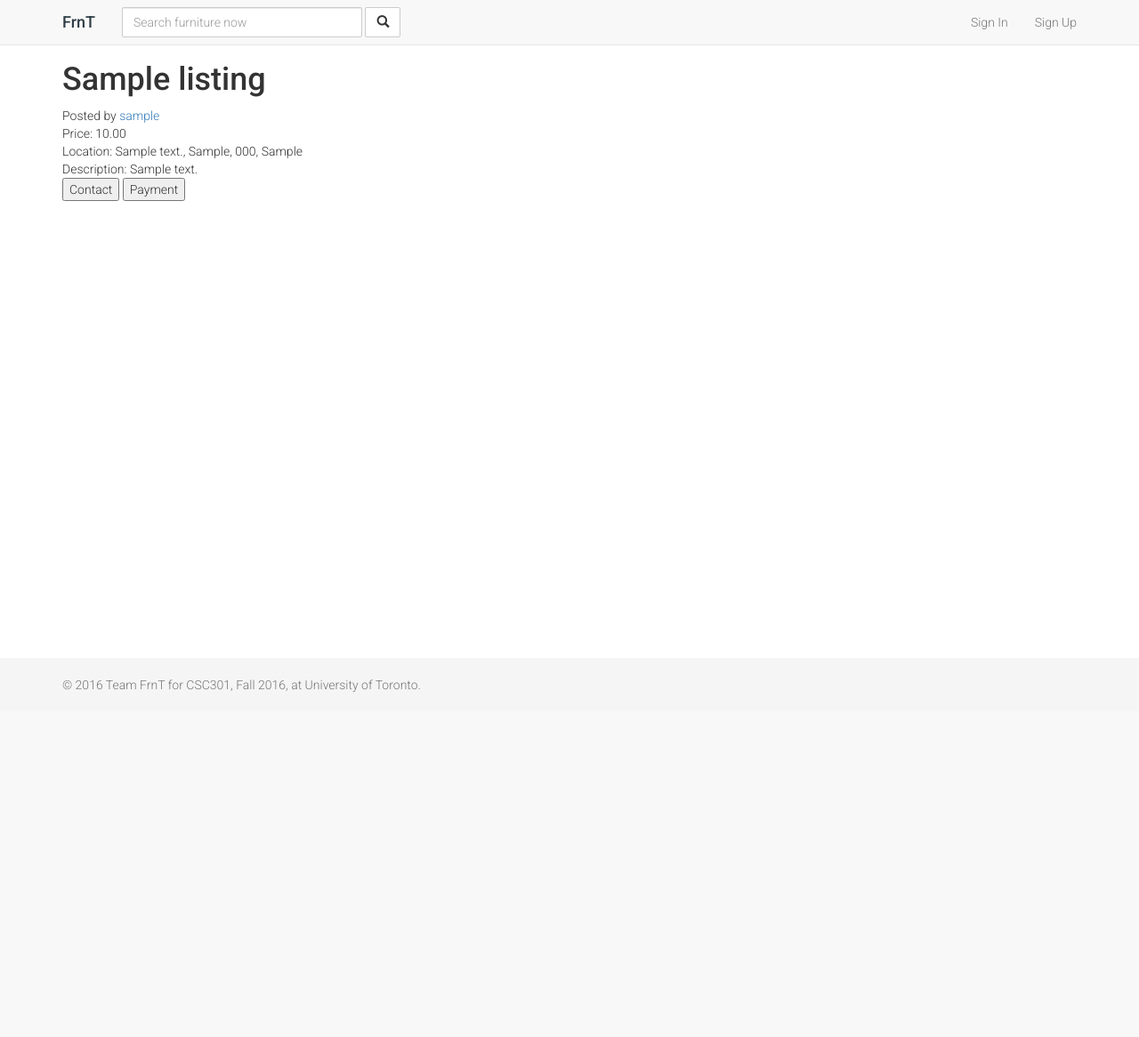
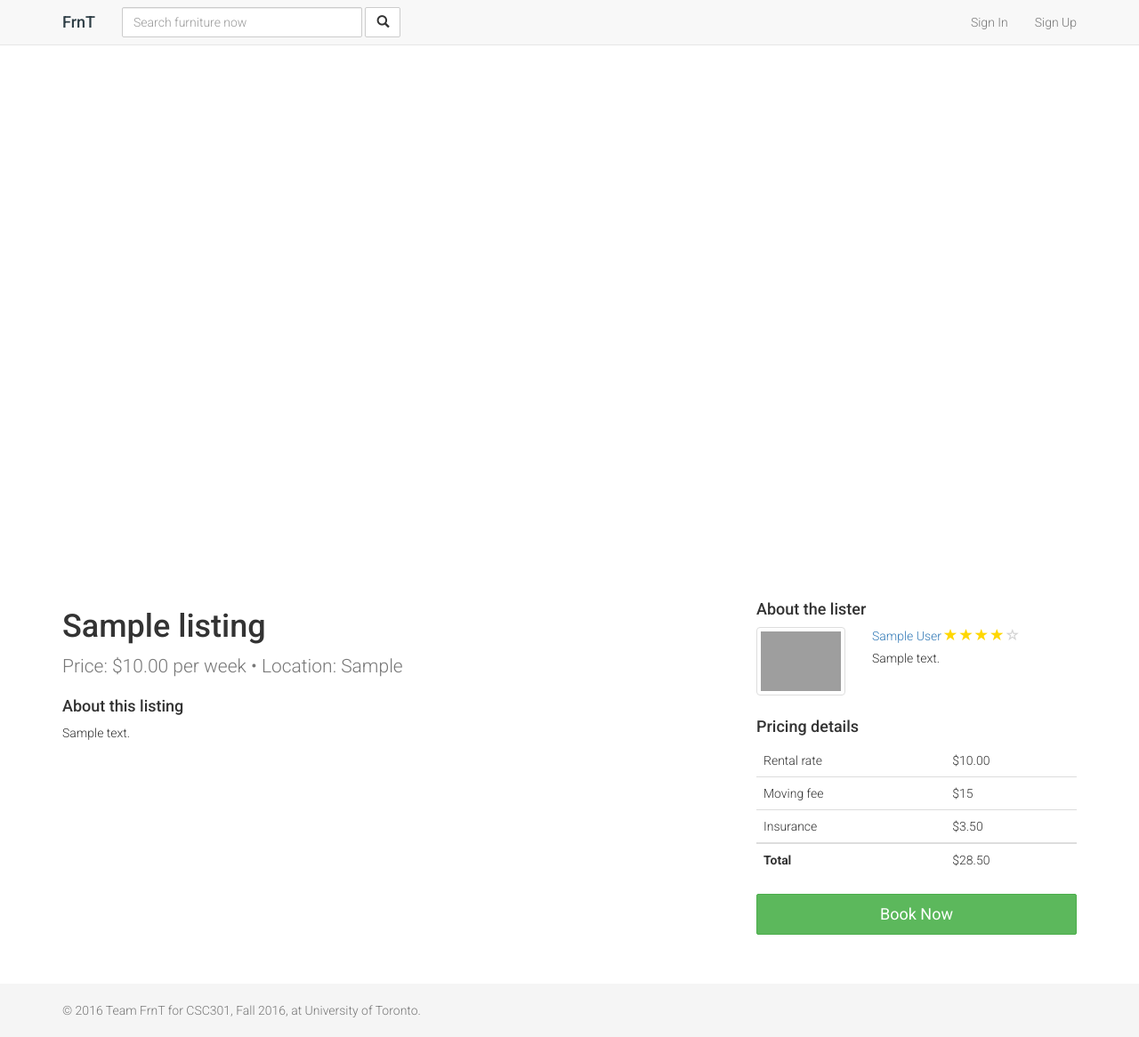
Before and after one commit to xofaye/frnt, a Django app: template Backend/frnt/main/templates/view_listing.html in a window 1280 px wide. Shown: the whole page at 89% size. Before the commit the page ends 778 px from the top, so only its background shows below. Run offline with Django 3.2, Linux system fonts and the light colour scheme; the template is opened without the code that fills it: values that come from a table or form of the project are taken from there, others are empty; tables that the repository leaves empty hold one stand-in row (values such as "Sample post"); some libraries are stand-ins or nearby versions; grey boxes are pictures that could not be loaded.

Commit message:
Add style to view_listing

```diff
--- a/Backend/frnt/main/models.py
+++ b/Backend/frnt/main/models.py
@@ -75,3 +75,6 @@ class Listing(models.Model):
 
     def get_url(self):
         return "/listing/" + str(self.id)
+
+    def get_total(self):
+        return float(self.price) + 15.0 + 3.50
--- a/Backend/frnt/main/templates/view_listing.html
+++ b/Backend/frnt/main/templates/view_listing.html
@@ -1,21 +1,98 @@
 {% extends "default_layout.html" %}
 
 {% block head %}
-  <!-- Put anything you want between the <head></head> here -->
+<style>
+  .listing-image {
+    width: 100%;
+    height: 75vh;
+    margin-bottom: 15px;
+    background-position: center center;
+    background-size: cover;
+    background-repeat: no-repeat;
+  }
+
+  .glyphicon-star {
+    color: gold;
+  }
+
+  .glyphicon-star-empty {
+    color: lightgray;
+  }
+
+  .sidebar h4:not(:first-child) {
+    margin-top: 25px;
+  }
+
+  .sidebar .btn-lg {
+    margin-top: 15px;
+    margin-bottom: 15px;
+  }
+
+  .table>tbody>tr:first-child>td {
+    border-top-width: 0px;
+  }
+
+  .table>tbody>tr:last-child>td {
+    border-top-width: 2px;
+  }
+</style>
 {% endblock %}
 
 {% block title %}{{ listing.title }} | FrnT{% endblock %}
 
 {% block content %}
-<h1>{{ listing.title }}</h1>
-{{ listing.picture }}
-        Posted by <a href="/{{listing.user.user.username}}">{{ listing.user.user.username }}</a> <br>
-Price: {{ listing.price }} <br>
-Location: {{ listing.location }} <br>
-Description: {{ listing.description }} <br>
+<div class="row">
+  <div class="col-md-12 listing-image" style="background-image: url({{ listing.pictures.all.0.url }})"></div>
 
-<input type="button" value="Contact" />
-<input type="button" value="Payment" />
+  <div class="col-md-8">
+    <h1 clss="col-md-12">{{ listing.title }}</h1>
+    <p class="lead text-muted">Price: ${{listing.price}} per week &bull; Location: {{listing.location.city}}</p>
+    <h4>About this listing</h4>
+    <p>
+      {{ listing.description }}
+    </p>
+  </div>
+
+  <div class="sidebar col-md-4">
+    <h4>About the lister</h4>
+    <div class="row">
+      <div class="col-md-4">
+        <img src="https://upload.wikimedia.org/wikipedia/commons/1/1a/Alien_head.jpg" class="img-thumbnail" style="width: 140px" />
+      </div>
+      <div class="col-md-8">
+        <a href="/{{listing.user.user.username}}">{{ listing.user.user.first_name }} {{listing.user.user.last_name}}</a>
+        {% for i in listing.user.get_rating_range %}
+          <span class="glyphicon glyphicon-star" aria-hidden="true"></span>
+        {% endfor %}
+        {% for i in listing.user.get_antirating_range %}
+          <span class="glyphicon glyphicon-star-empty" aria-hidden="true"></span>
+        {% endfor %}
+        <p style="margin-top:5px;">{{ listing.user.biography }}</p>
+      </div>
+    </div>
+
+    <h4>Pricing details</h4>
+    <table class="table">
+      <tr>
+        <td>Rental rate</td>
+        <td>${{listing.price}}</td>
+      </tr>
+      <tr>
+        <td>Moving fee</td>
+        <td>$15</td>
+      </tr>
+      <tr>
+        <td>Insurance</td>
+        <td>$3.50</td>
+      </tr>
+      <tr>
+        <td><strong>Total</strong></td>
+        <td>${{listing.get_total|floatformat:2}}</td>
+      </tr>
+    </table>
+    <a class="btn btn-success btn-lg btn-block center-block" href="#">Book Now</a>
+  </div>
+</div>
 {% endblock %}
 
 {% block tail %}
```
